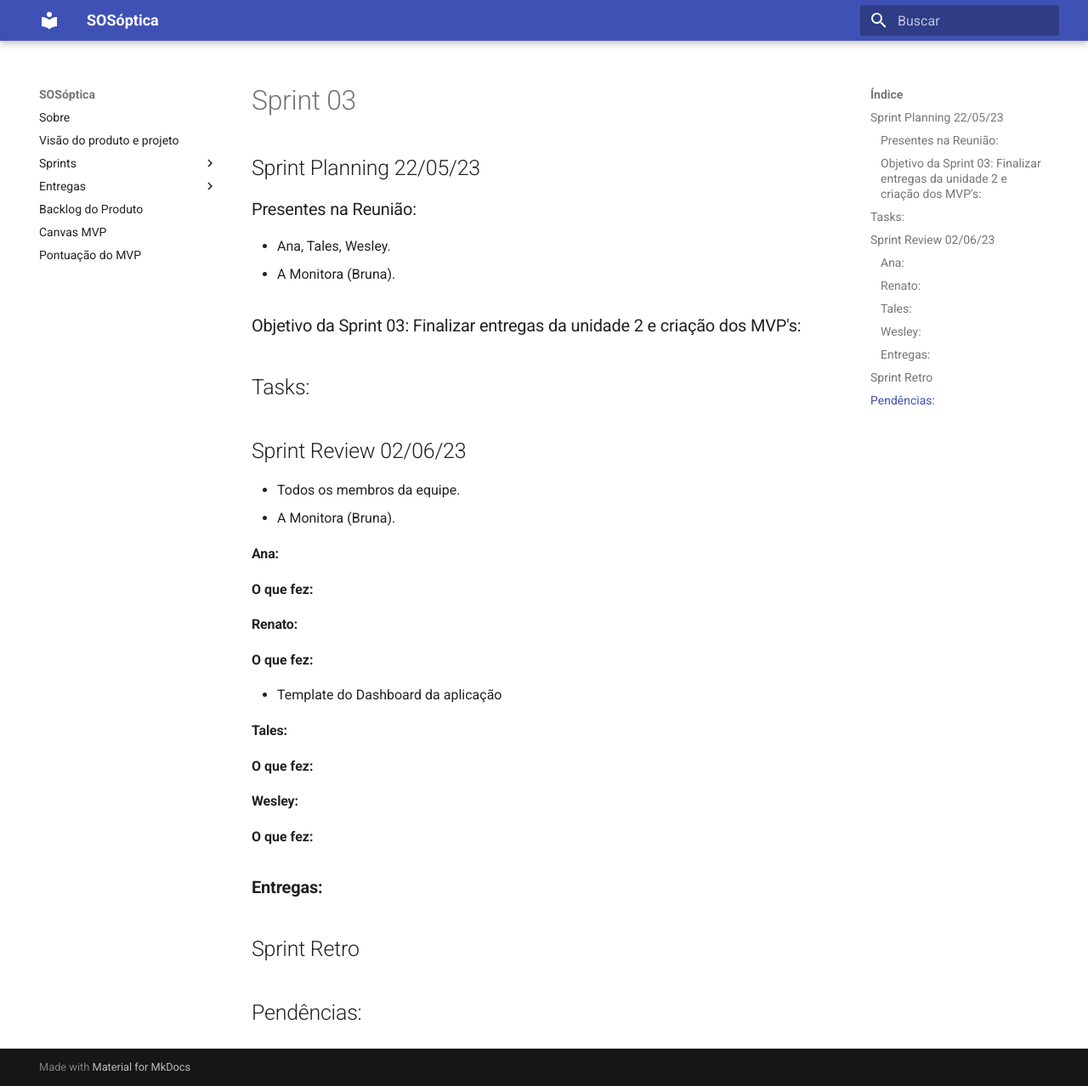
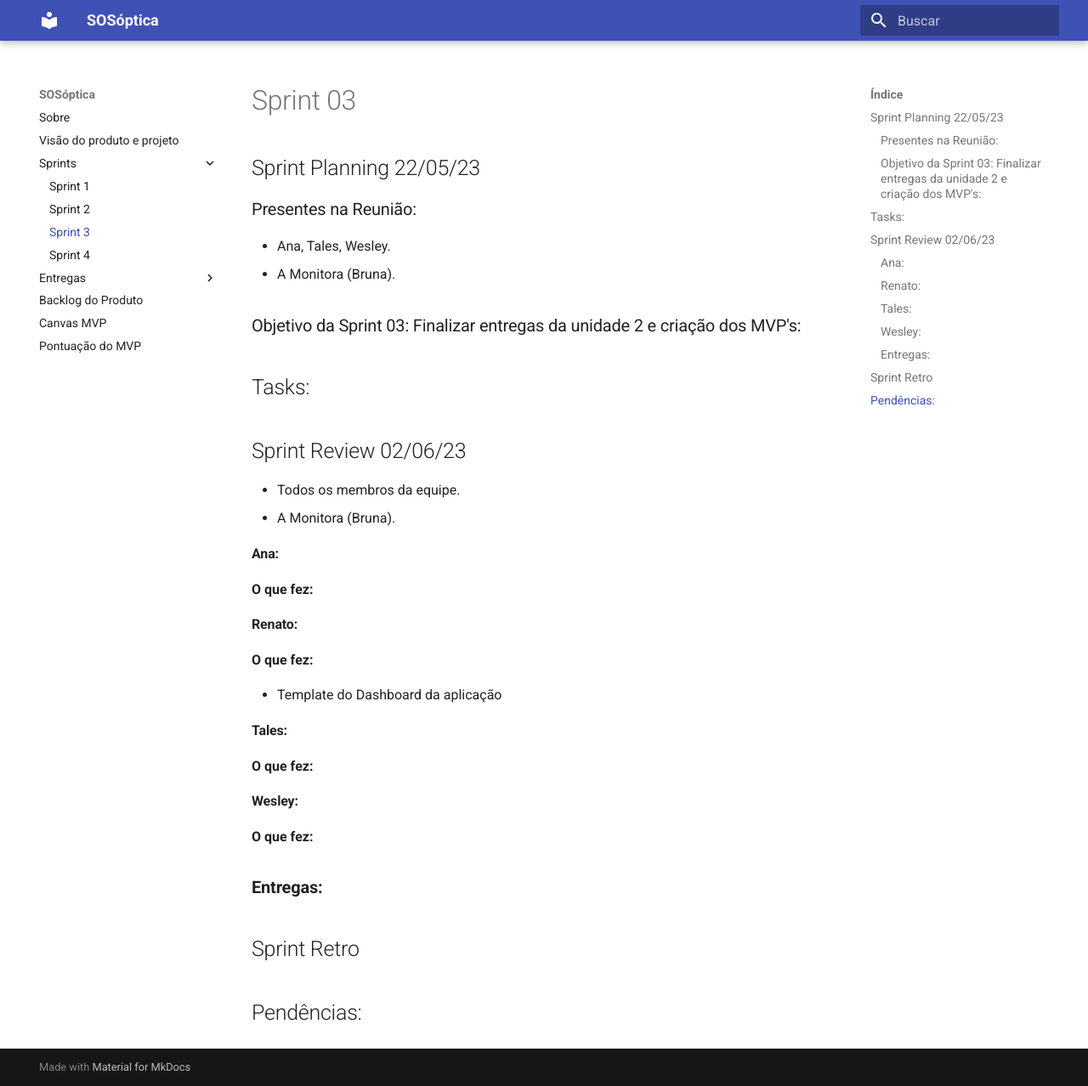
Before and after one commit to mdsreq-fga-unb/2023.1-SOSOptica, an MkDocs documentation site: the page built from docs/sprints/Sprint3.md, in a window 1280 px wide and 1278 px high. Shown: the whole window at 85% size. Built offline with MkDocs 1.6.1 and Material for MkDocs 9.7.7, drawn with Linux system fonts in a browser that asks for light colours; nearby versions of some CDN libraries; some of the changed lines change nothing that is shown.

Commit message:
Corrige link das sprint

```diff
--- a/mkdocs.yml
+++ b/mkdocs.yml
@@ -19,10 +19,10 @@ nav:
   - Sobre: index.md
   - Visão do produto e projeto: visao.md
   - Sprints:
-      - Sprint 1: Sprint1.md
-      - Sprint 2: Sprint2.md
-      - Sprint 3: Sprint3.md
-      - Sprint 4: Sprint4.md
+      - Sprint 1: sprints/Sprint1.md
+      - Sprint 2: sprints/Sprint2.md
+      - Sprint 3: sprints/Sprint3.md
+      - Sprint 4: sprints/Sprint4.md
   - Entregas:
       - Unidade 1: Entrega1.md
       - Unidade 2: Entrega2.md
```
Also changed, not shown: docs/sprints/Sprint1.md (renamed from docs/Sprint1.md), docs/sprints/Sprint2.md (renamed from docs/Sprint2.md), docs/sprints/Sprint3.md (renamed from docs/sprint3.md), docs/sprints/Sprint4.md (renamed from docs/sprint4.md).
